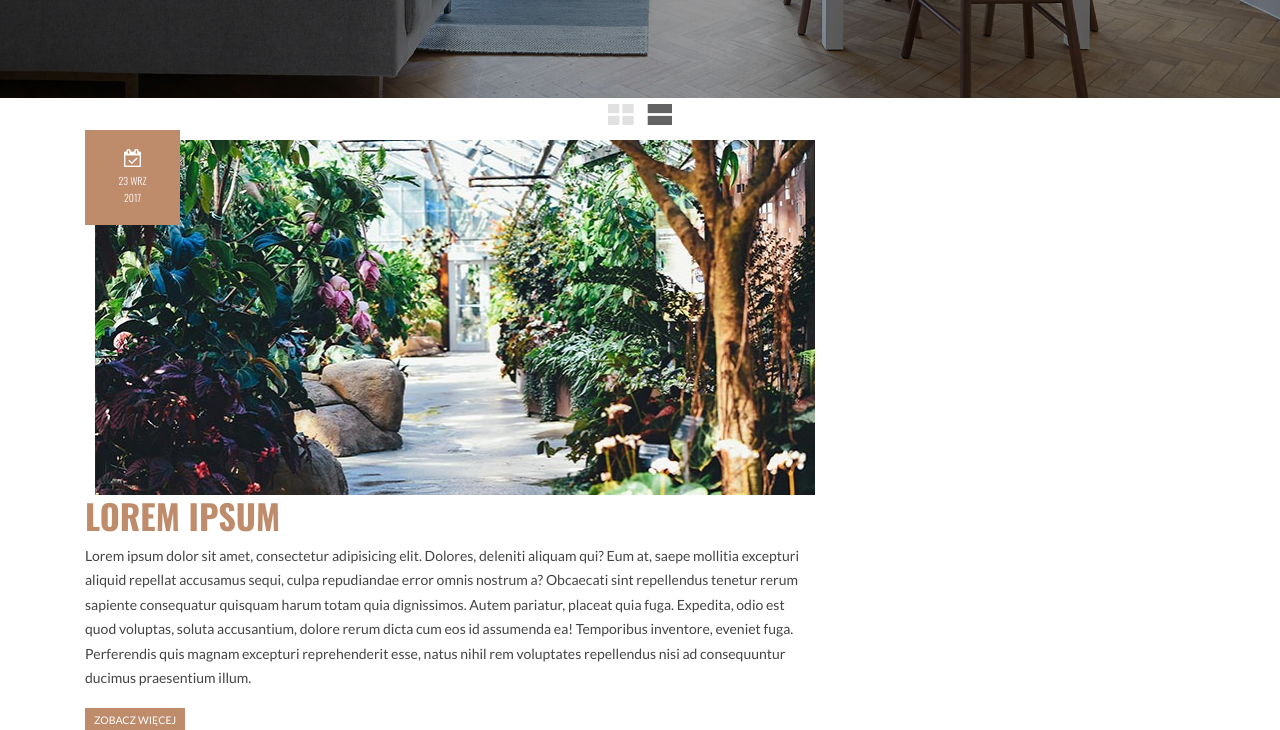
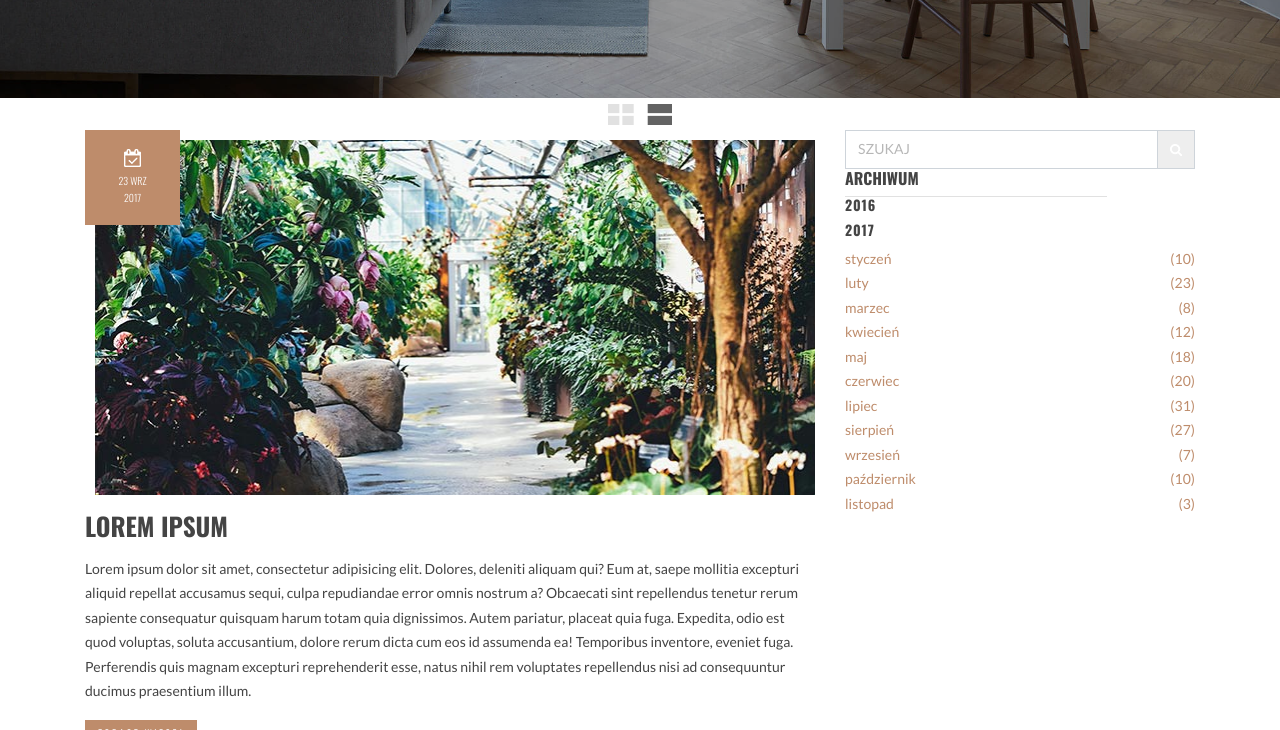
Before and after one commit to MaciejLacky/DesignWeb, a website: page WebApplication4/post-list.html in a window 1280 px wide. Shown: the part 560-1290 px from the top of the page. Drawn offline with nearby package versions, Linux system fonts and the light colour scheme.

Commit message:
Add items to post list search and archive section. Install sass and gulp

```diff
--- /dev/null
+++ b/WebApplication4/gulpfile.js
@@ -0,0 +1,18 @@
+var gulp = require('gulp');
+var sass = require('gulp-sass');
+
+var cssDest = 'style';
+var cssInputFile = 'source/style.scss';
+var watchedFiles = 'source/**/*.scss';
+
+gulp.task('buildcss', function () {
+	return gulp.src(cssInputFile)
+		.pipe(sass({
+			outputStyle: 'compressed'
+		}))
+		.pipe(gulp.dest(cssDest));
+});
+
+gulp.task('watch', function () {
+	gulp.watch(watchedFiles, ['buildcss']);
+});
--- a/WebApplication4/post-list.html
+++ b/WebApplication4/post-list.html
@@ -14,7 +14,7 @@
         <div class="container">
             <ul class="nav flex-column flex-md-row justify-content-lg-end text-uppercase">
                 <li class="nav-item ">
-                    <a class="nav-link sk-header-item-link" href="index.html">Strona główna</a>
+                    <a class="nav-link text-white sk-header-item-link" href="index.html">Strona główna</a>
                 </li>
                 <li class="nav-item">
                     <a class="nav-link text-white sk-header-item-link" href="portfolio.html">Realizacje</a>
@@ -23,7 +23,7 @@
                     <a class="nav-link text-white sk-header-item-link" href="portfolio.html">Usługi</a>
                 </li>
                 <li class="nav-item sk-header-item-active">
-                    <a class="nav-link text-white sk-header-item-link" href="post-list.html">Aktualności</a>
+                    <a class="nav-link  sk-header-item-link" href="post-list.html">Aktualności</a>
                 </li>
                 <li class="nav-item">
                     <a class="nav-link text-white sk-header-item-link" href="shop.html">Sklep</a>
@@ -82,8 +82,6 @@
                                 <div class="sk-post-box-img">
                                     <img class="img-fluid" src="images/posts/post-1.jpg" alt="post 1">
                                 </div>
-
-                            </div>
                             </div>
                         </div>
                         <a class="d-block sk-post-item-link" href="post.html">
@@ -92,6 +90,7 @@
                         <p>Lorem ipsum dolor sit amet, consectetur adipisicing elit. Dolores, deleniti aliquam qui? Eum at, saepe mollitia excepturi aliquid repellat accusamus sequi, culpa repudiandae error omnis nostrum a? Obcaecati sint repellendus tenetur rerum sapiente consequatur quisquam harum totam quia dignissimos. Autem pariatur, placeat quia fuga. Expedita, odio est quod voluptas, soluta accusantium, dolore rerum dicta cum eos id assumenda ea! Temporibus inventore, eveniet fuga. Perferendis quis magnam excepturi reprehenderit esse, natus nihil rem voluptates repellendus nisi ad consequuntur ducimus praesentium illum.</p>
                         <button class="btn btn-primary btn-sm text-uppercase text-white sk-post-item-more">Zobacz więcej</button>
                         <div class="sk-hr"></div>
+                    </div>
                     <div class="sk-post-item">
                         <div class="sk-post-box">
                             <div class="text-center bg-primary d-flex align-items-center sk-post-box-date">
@@ -102,9 +101,7 @@
                             </div>
                             <div class="sk-post-box-body">
                                 <div class="sk-post-box-img">
-                                    <img class="img-fluid" src="images/posts/post-1.jpg" alt="post 1">
-                                </div>
-
+                                    <img class="img-fluid" src="images/posts/post-2.jpg" alt="post 1">
                                 </div>
                             </div>
                         </div>
@@ -116,9 +113,62 @@
                         <div class="sk-hr"></div>
                     </div>
                 </div>
+                <div class="col-lg-4">
+                    <!-- widget szukaj -->
+                    <div class="sk-post-widget">
+                        <div class="input-group sk-post-widget-search">
+                            <input class="form-control sk-post-widget-search0input" type="search" placeholder="SZUKAJ">
+                            <span class="input-group-addon">
+                                <img src="images/ui/icon-top-search.png" alt="szukaj wpisu">
+                            </span>
                         </div>
-                <div class="col-lg-4">
-                    widgety
+                    </div>
+                    <!-- widget archiwum -->
+                    <div class="sk-post-widget">
+                        <h4 class="text-uppercase sk-post-widget-header">Archiwum</h4>
+                        <div class="w-75 sk-hr"></div>
+                        <div class="sk-post-widget-archive">
+                            <h5 class="sk-post-archive-header">2016</h5>
+                            <h5 class="sk-post-archive-header">2017</h5>
+                            <ul class="list-unstyled sk-post-widget-archive-list">
+                                <li class="sk-post-widget-list-item">
+                                    <a class="sk-post-widget-link" href="#">styczeń <span class="float-right">(10)</span></a>
+                                </li>
+                                <li class="sk-post-widget-list-item">
+                                    <a class="sk-post-widget-link" href="#">luty <span class="float-right">(23)</span></a>
+                                </li>
+                                <li class="sk-post-widget-list-item">
+                                    <a class="sk-post-widget-link" href="#">marzec <span class="float-right">(8)</span></a>
+                                </li>
+                                <li class="sk-post-widget-list-item">
+                                    <a class="sk-post-widget-link" href="#">kwiecień <span class="float-right">(12)</span></a>
+                                </li>
+                                <li class="sk-post-widget-list-item">
+                                    <a class="sk-post-widget-link" href="#">maj <span class="float-right">(18)</span></a>
+                                </li>
+                                <li class="sk-post-widget-list-item">
+                                    <a class="sk-post-widget-link" href="#">czerwiec <span class="float-right">(20)</span></a>
+                                </li>
+                                <li class="sk-post-widget-list-item">
+                                    <a class="sk-post-widget-link" href="#">lipiec <span class="float-right">(31)</span></a>
+                                </li>
+                                <li class="sk-post-widget-list-item">
+                                    <a class="sk-post-widget-link" href="#">sierpień <span class="float-right">(27)</span></a>
+                                </li>
+                                <li class="sk-post-widget-list-item">
+                                    <a class="sk-post-widget-link" href="#">wrzesień <span class="float-right">(7)</span></a>
+                                </li>
+                                <li class="sk-post-widget-list-item">
+                                    <a class="sk-post-widget-link" href="#">październik <span class="float-right">(10)</span></a>
+                                </li>
+                                <li class="sk-post-widget-list-item">
+                                    <a class="sk-post-widget-link" href="#">listopad <span class="float-right">(3)</span></a>
+                                </li>
+                            </ul>
+                        </div>
+                    </div>
+                </div>
+            </div>
         </div>
     </div>
 
--- a/WebApplication4/source/custom/components/_components.scss
+++ b/WebApplication4/source/custom/components/_components.scss
@@ -9,3 +9,4 @@
 @import 'post-box';
 @import 'section-header';
 @import 'button';
+@import 'post-item';
--- /dev/null
+++ b/WebApplication4/source/custom/components/_post-item.scss
@@ -0,0 +1,16 @@
+.sk-post-item {
+    padding-bottom: 40px;
+}
+
+.sk-post-item-link {
+    margin: 1rem 0;
+    color: $gray-900;
+}
+
+.sk-post-item-title {
+    font-size: 1.571rem;
+}
+
+.sk-post-item-more {
+    margin-bottom: 40px;
+}
```
Also changed, not shown: package.json (added, +23 -0 lines), WebApplication4/style/style.css, 2 other files. Lines whose indentation alone changed are shown as unchanged.
